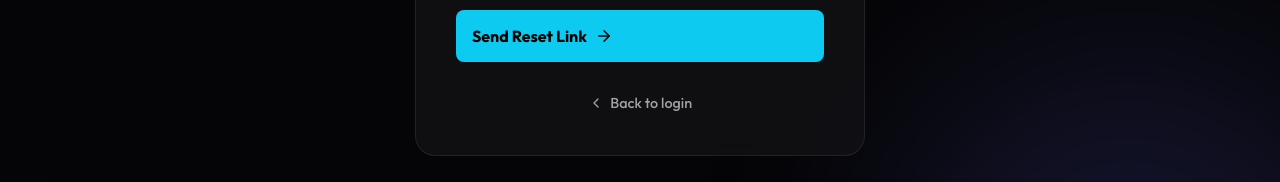
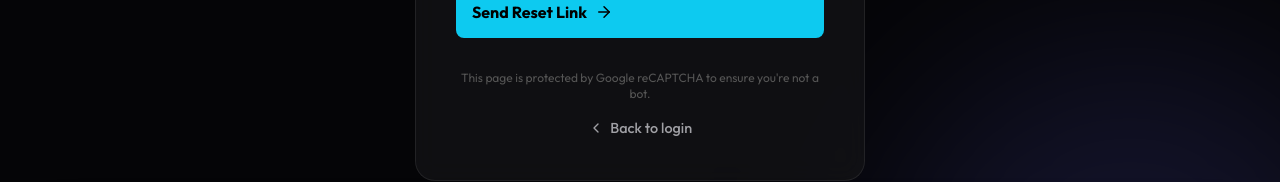
Before and after one commit to varunbunty09-code/vauraplay, a React (Vite) app in the folder frontend/: page /forgot-password in a window 1280 px wide. Shown: the part 454-636 px from the top of the page. Built offline with nearby package versions, Linux system fonts and the light colour scheme; no server answers.

Commit message:
Final reCAPTCHA disclosure tags and Signup brand refinement

```diff
--- a/frontend/src/pages/ForgotPassword.jsx
+++ b/frontend/src/pages/ForgotPassword.jsx
@@ -119,6 +119,7 @@ const ForgotPassword = () => {
                     </AnimatePresence>
 
                     <div className="auth-footer">
+                        <p className="recaptcha-disclosure">This page is protected by Google reCAPTCHA to ensure you're not a bot.</p>
                         <Link to="/login" className="back-link">
                             <ChevronLeft size={16} /> Back to login
                         </Link>
--- a/frontend/src/pages/ResetPassword.jsx
+++ b/frontend/src/pages/ResetPassword.jsx
@@ -121,6 +121,12 @@ const ResetPassword = () => {
                             {isLoading ? <Loader2 className="spin" /> : <>Reset Password <ArrowRight size={18} /></>}
                         </button>
                     </form>
+                    <div className="auth-footer" style={{ marginTop: '2rem', textAlign: 'center' }}>
+                        <p className="recaptcha-disclosure">This page is protected by Google reCAPTCHA to ensure you're not a bot.</p>
+                        <Link to="/login" className="back-link" style={{ color: 'var(--primary)', textDecoration: 'none', display: 'flex', alignItems: 'center', justifyContent: 'center', gap: '0.5rem', fontSize: '0.9rem', marginTop: '1rem' }}>
+                            <ArrowLeft size={16} /> Back to login
+                        </Link>
+                    </div>
                 </motion.div>
             </div>
             <style>{`
@@ -131,6 +137,7 @@ const ResetPassword = () => {
                 .account-indicator { display: flex; align-items: center; justify-content: center; gap: 0.5rem; background: rgba(13, 202, 240, 0.1); padding: 0.5rem 1rem; border-radius: 30px; margin: 1rem 0; font-size: 0.85rem; color: var(--primary); border: 1px solid rgba(13, 202, 240, 0.2); width: fit-content; margin-left: auto; margin-right: auto; }
                 .account-indicator strong { color: white; }
                 form { margin-top: 1.5rem; }
+                .recaptcha-disclosure { font-size: 0.75rem; color: #555; margin-bottom: 1rem; text-align: center; line-height: 1.4; }
             `}</style>
         </div>
     );
```
